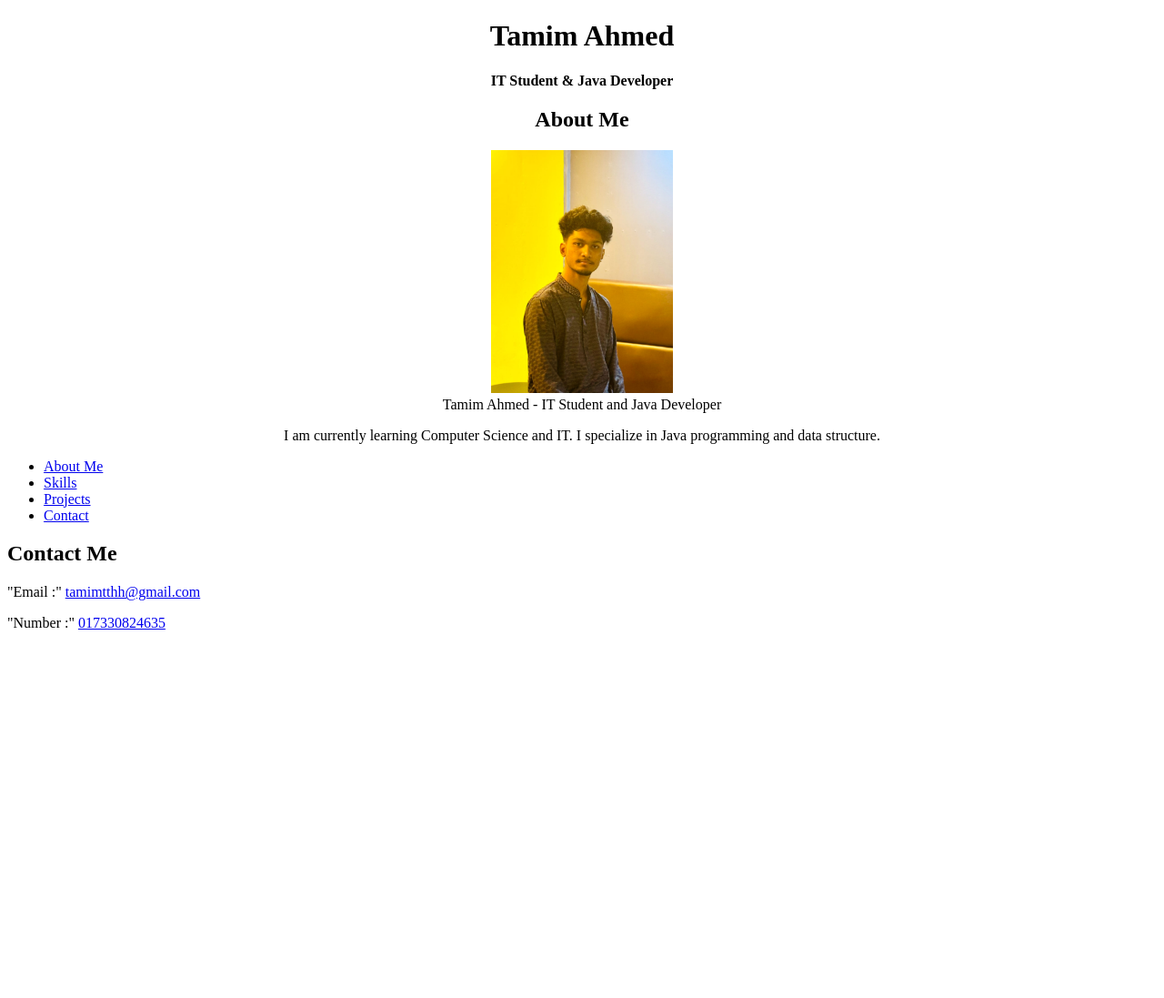
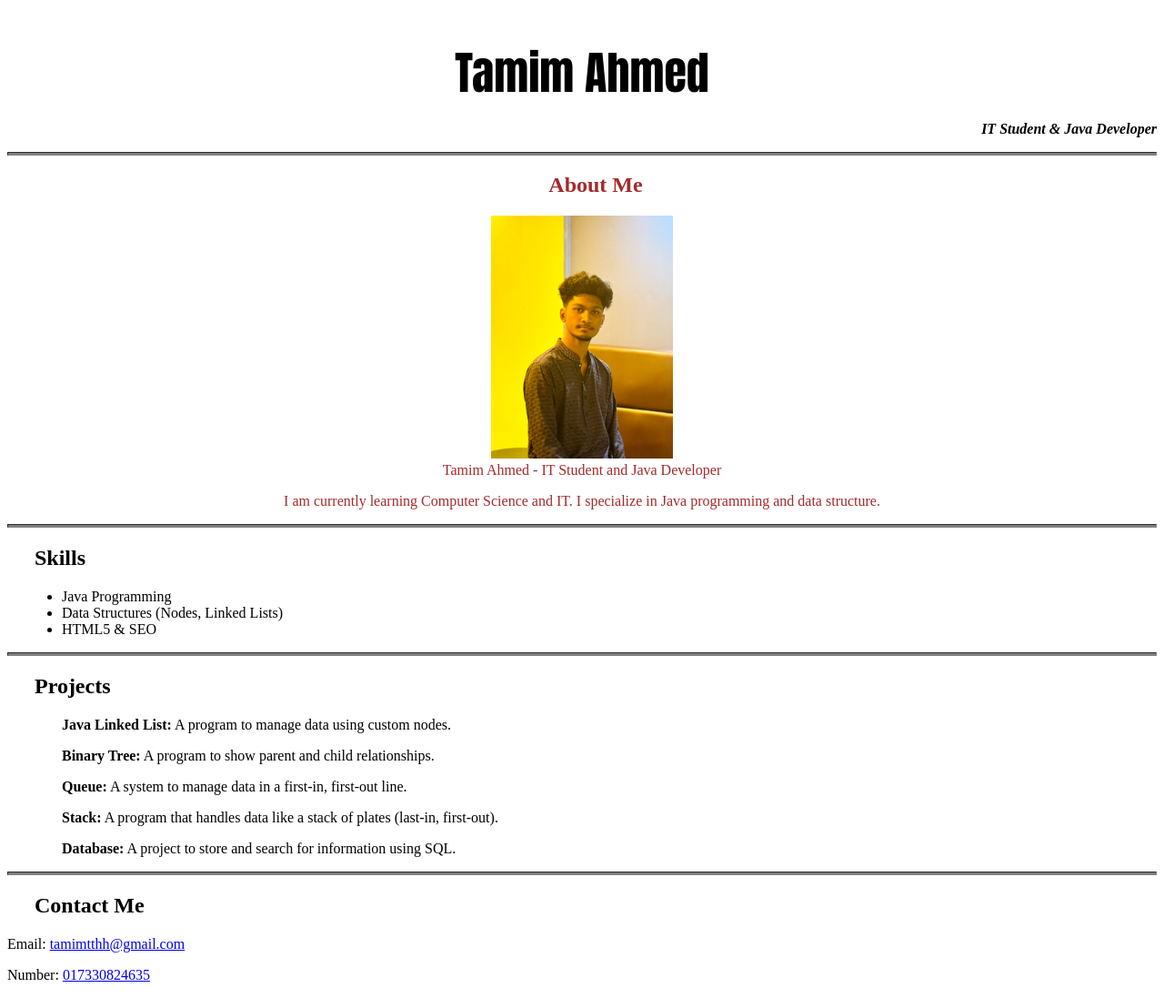
Before and after one commit to mimat-0/mimat-0.github.io, a plain HTML site: page index.html in a window 1280 px wide. Shown: the whole page at 91% size. Before the commit the page ends 800 px from the top, so only its background shows below. Drawn offline with Linux system fonts and the light colour scheme.

Commit message:
Update index.html

```diff
--- a/index.html
+++ b/index.html
@@ -1,51 +1,103 @@
 <!DOCTYPE html>
 <html lang="en">
-
 <head>
     <meta charset="UTF-8">
-        <meta name="description" content="Professional portfolio of an IT student specializing in Java, data structures, and web development. View my projects and skills.">
+    <meta name="description" content="Professional portfolio of an IT student specializing in Java, data structures, and web development.">
     <meta name="keywords" content="IT Student, Java Developer, Portfolio, Computer Science, Web Development, HTML">
     <meta name="author" content="Tamim Ahmed">
+    <title>Portfolio of Tamim Ahmed</title>
+    <link rel="icon" href="./letter-tt-t-t-icon-logo-vector.png" type="image/jpg">
 
-    <title> Portfolio of Tamim Ahmed </title>
-    <link rel="icon" href="./letter-tt-t-t-icon-logo-vector.png" type="image/jpg">
+    <style>
+        .links {
+     text-align: right;
+     font-style: italic;
+    }
+
+
+    h1 {
+      text-align: center;
+      font-family: Impact,serif;
+      font-size: 50px;    }
+
+    h2{
+        padding-left: 30px;
+    }
+
+    .about {
+     text-align: center;
+     color: brown
+    }
+
+    hr {
+        height : 2px;
+        background-color: gray;
+        border-color: gray;
+    }
+    .section h1 {
+        margin-bottom: 1px;
+    }
+
+    .projects p, ul {
+        padding-left: 60px;
+    }
+
+
+  </style>
+
 </head>
 <body>
     <header>
-        <h1 align="center">Tamim Ahmed</h1>
-        <p align="center"><strong>IT Student & Java Developer</strong></p>
+        <section class="section">
+         <h1>Tamim Ahmed</h1>
+         <p class="links"><strong>IT Student & Java Developer</strong></p>
+        <section/>
+        <hr>
+    </header>
 
-        <section id="about">
-    <h2 align="center">About Me</h2>
+    <main>
+        <section class="about">
+            <h2>About Me</h2>
             <figure align="center">
+
                 <img src="./tamim.jpg.jpeg" alt="photo of Tamim Ahmed" width="200">
                 <figcaption>Tamim Ahmed - IT Student and Java Developer</figcaption>
             </figure>
-
-    <p align="center">
+            <p>
                 I am currently learning Computer Science and IT. I specialize in Java
                 programming and data structure.
             </p>
         </section>
+        <hr>
+
+        <section class="skills">
+            <h2>Skills</h2>
             <ul>
-                <li><a href="#about">About Me</a></li>
-                <li><a href="#skills">Skills</a></li>
-                <li><a href="#projects">Projects</a></li>
-                <li><a href="#contact">Contact</a></li>
+                <li>Java Programming</li>
+                <li>Data Structures (Nodes, Linked Lists)</li>
+                <li>HTML5 & SEO</li>
             </ul>
-    </header>
-    <footer>
-         <section id="contact-me">
+
+        </section>
+
+        <hr>
+
+        <section class="projects">
+            <h2>Projects</h2>
+            <p><strong>Java Linked List:</strong> A program to manage data using custom nodes.</p>
+            <p><strong>Binary Tree:</strong> A program to show parent and child relationships.</p>
+            <p><strong>Queue:</strong> A system to manage data in a first-in, first-out line.</p>
+            <p><strong>Stack:</strong> A program that handles data like a stack of plates (last-in, first-out).</p>
+<p><strong>Database:</strong> A project to store and search for information using SQL.</p>
+        </section>
+    </main>
+
+    <hr>
+        <section id="contact">
             <h2>Contact Me</h2>
-          <p id="email">
-            "Email :"
-            <a href="mailto:tamimtthh@gmail.com">tamimtthh@gmail.com</a>
-          </p>
 
-         <p id="phonNumber">
-            "Number :"
-            <a href="tell:017330824635">017330824635</a>
-         </p>
+            <p>Email: <a href="mailto:tamimtthh@gmail.com">tamimtthh@gmail.com</a></p>
+            <p>Number: <a href="tel:017330824635">017330824635</a></p>
         </section>
     </footer>
 </body>
```
Lines whose indentation alone changed are shown as unchanged.
